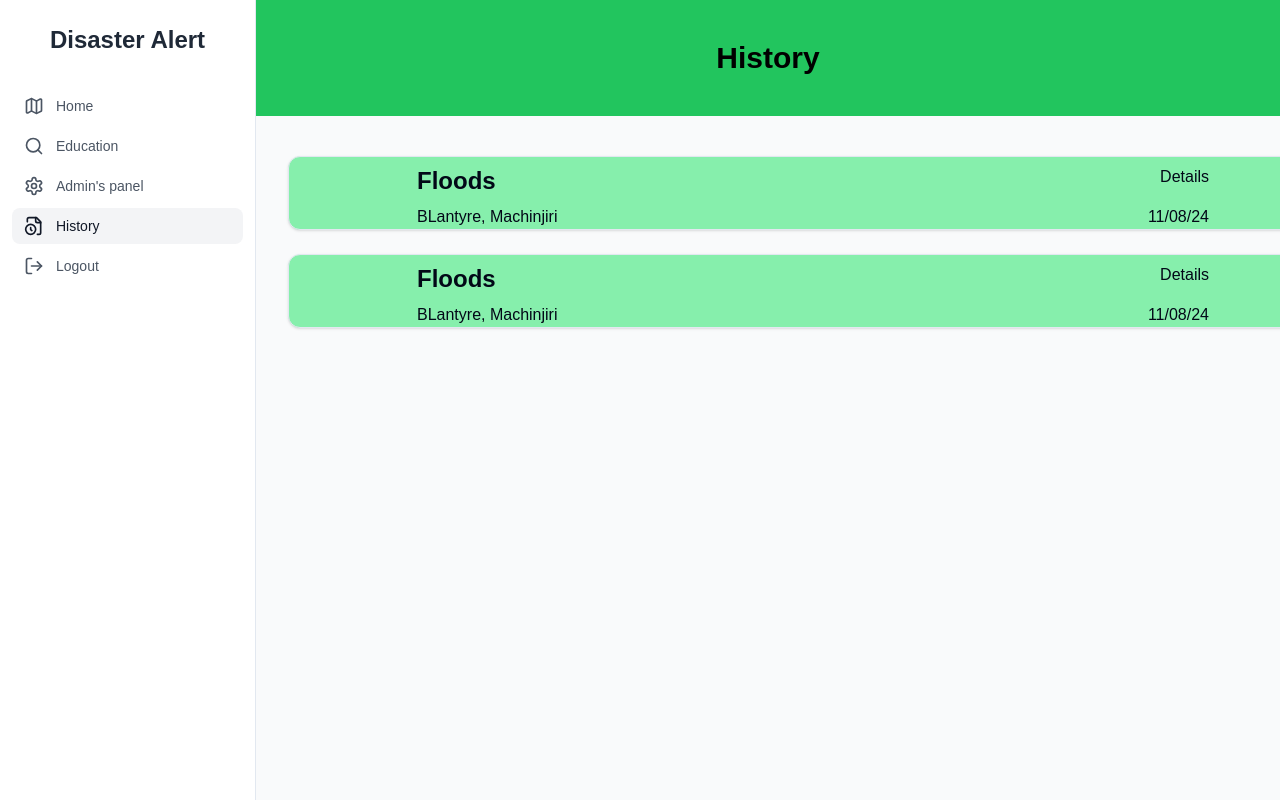
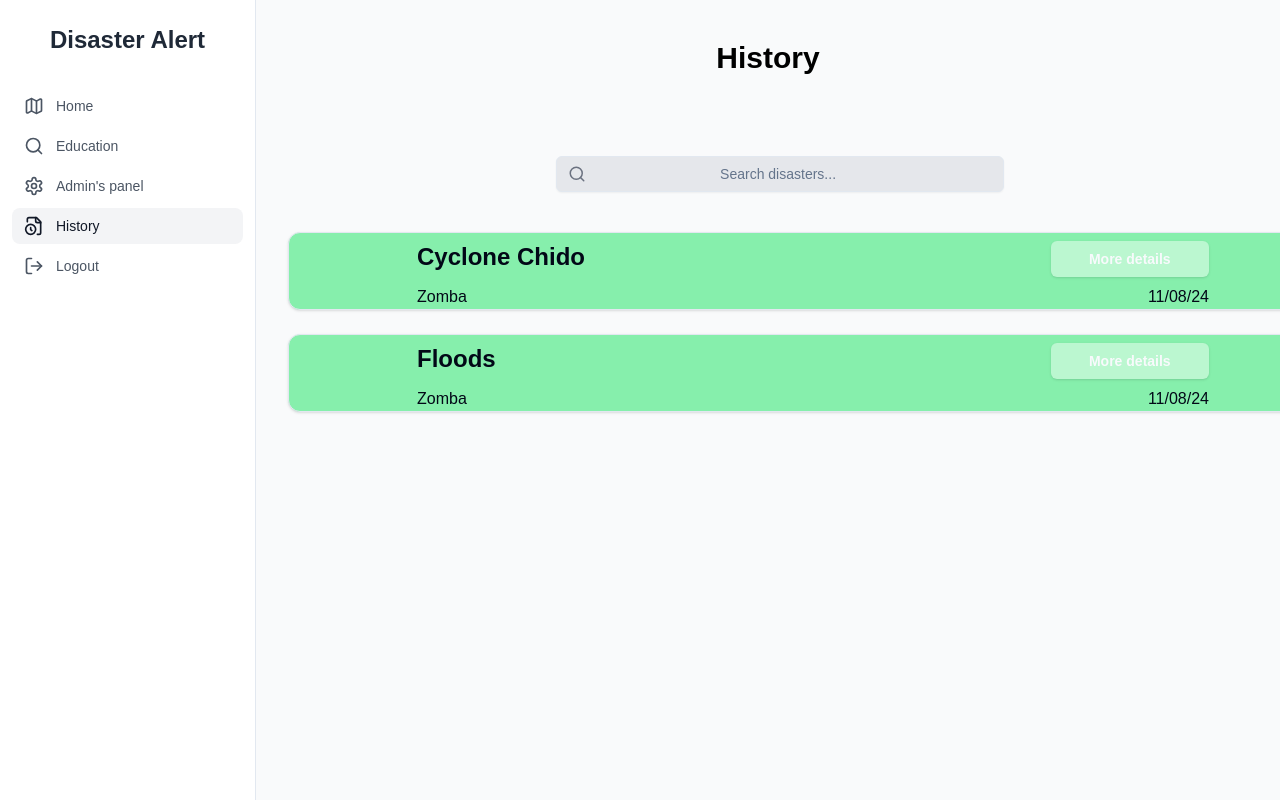
Before and after one commit to bsc-inf-04-20/disaster-alert-frontend, a Next.js app: page /history in a window 1280 px wide. Built offline with nearby package versions, Linux system fonts and the light colour scheme.

Commit message:
edited the history page

```diff
--- a/src/app/history/page.tsx
+++ b/src/app/history/page.tsx
@@ -1,23 +1,37 @@
-import { Card, CardHeader } from '@/components/ui/card'
+import { Card,  CardHeader } from '@/components/ui/card'
+import { Button } from '@/components/ui/button'
 import historyPage from './historyPage'
+import { Search } from 'lucide-react'
 
 async function page (){
     return(
         <div className='space-y-10'>
             <div className='items-center flex'>
-                <header className="w-full bg-green-500 text-white p-10 ">
+                <header className="w-full  text-white p-10 ">
                 <p className='flex text-3xl font-extrabold justify-center text-center text-black'>History </p>
                 </header>
-            </div>
-            <div className='space-y-6'>
+                </div>
+            <div className='space-y-6 relative mx-auto w-1/8 items-center max-w-md justify-center'>
+            <Search className="absolute left-6 top-1/2 -translate-y-1/2 text-gray-500" size={18} />
+            <input
+          type="text"
+          placeholder="Search disasters... "
+         //value={searchText}
+         // onChange={(e) => setSearchText(e.target.value)}
+
+          className="w-1/8 m-3 flex flex-col items-center text-center bg-gray-200 h-9 w-full rounded-md border border-input  px-3 py-1 text-base shadow-sm transition-colors file:border-0 file:bg-transparent file:text-sm file:font-medium file:text-foreground placeholder:text-muted-foreground focus-visible:outline-none focus-visible:ring-1 focus-visible:ring-ring disabled:cursor-not-allowed disabled:opacity-50 md:text-sm"
+        />
+      </div>
+
+      <div className='space-y-6'>
                 <Card className='bg-green-300 flex flex-col ml-8  w-[1050px]'>
                     <div className='flex  px-32 w-full py-2 '>
-                        <p className='text-2xl'><strong>Floods</strong>  </p>
-                        <p className='ml-auto'>Details</p>
+                        <p className='text-2xl'><strong>Cyclone Chido</strong>  </p>
+                        <Button className='ml-auto  bg-green-200 w-1/5'><strong>More details</strong></Button>
                     </div>
 
                     <div className='flex  px-32 w-full '>
-                        <p>BLantyre, Machinjiri</p>
+                        <p>Zomba</p>
                         <p className='ml-auto'>11/08/24</p>
                     </div>
 
@@ -25,11 +39,11 @@ async function page (){
                 <Card className='bg-green-300 flex flex-col ml-8  w-[1050px]'>
                     <div className='flex  px-32 w-full py-2 '>
                         <p className='text-2xl'><strong>Floods</strong>  </p>
-                        <p className='ml-auto'>Details</p>
+                        <Button className='ml-auto bg-green-200 w-1/5'><strong>More details</strong></Button>
                     </div>
 
                     <div className='flex  px-32 w-full '>
-                        <p>BLantyre, Machinjiri</p>
+                        <p>Zomba</p>
                         <p className='ml-auto'>11/08/24</p>
                     </div>
                 </Card>
```
